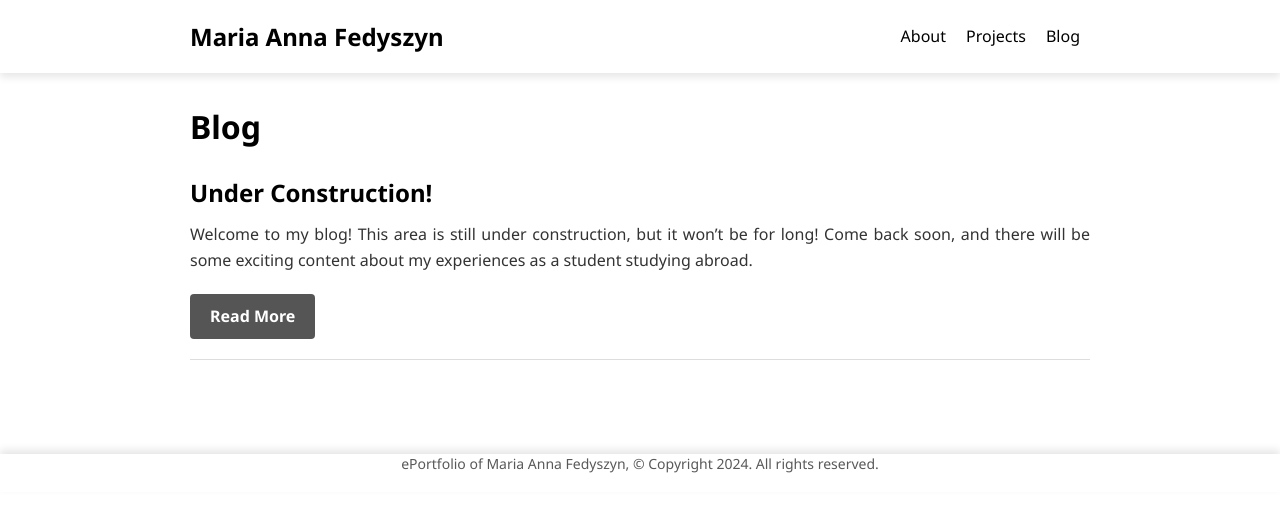
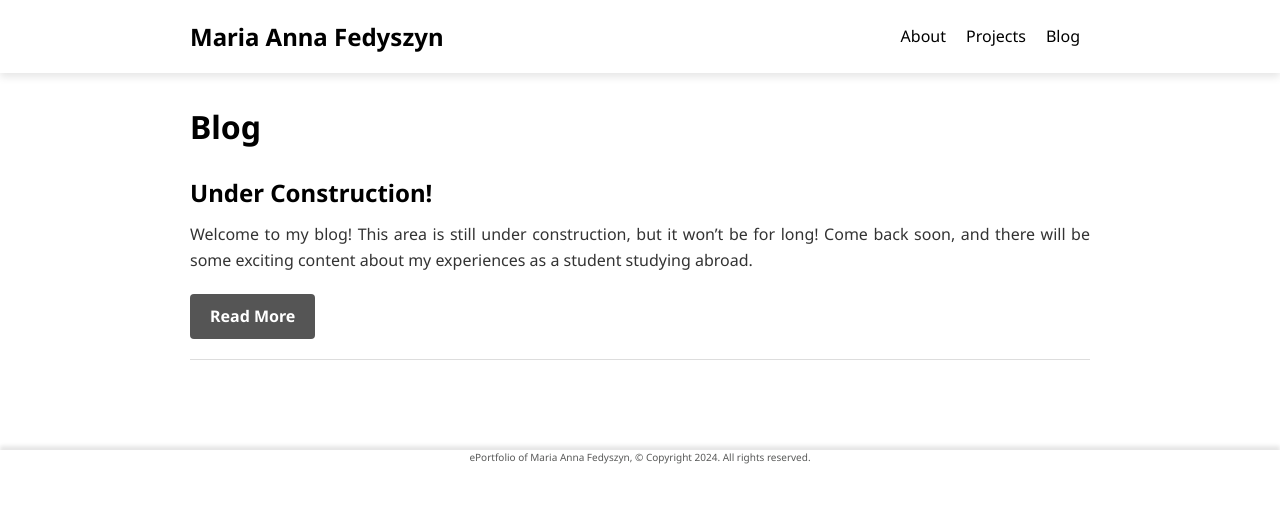
Before and after one commit to maria-anna-gis/maria-anna-gis.github.io, a Jekyll site: the page built from blog.md, in a window 1280 px wide. Shown: the top 512 px of the page. Built offline with Jekyll 4.4.1, drawn with Linux system fonts in a browser that asks for light colours.

Commit message:
Update main.css

```diff
--- a/assets/main.css
+++ b/assets/main.css
@@ -88,13 +88,13 @@ main {
 
 /* Footer Styles */
 footer {
-    font-size: 14px;
+    font-size: 10px;
     background-color: #ffffff;
     color: #585958;
     position: relative;
     width: 100%;
     bottom: 0;
-    box-shadow: 0 -4px 8px rgba(0, 0, 0, 0.1);
+    box-shadow: 0 -4px 4px rgba(0, 0, 0, 0.1);
 }
 
 footer p {
```
